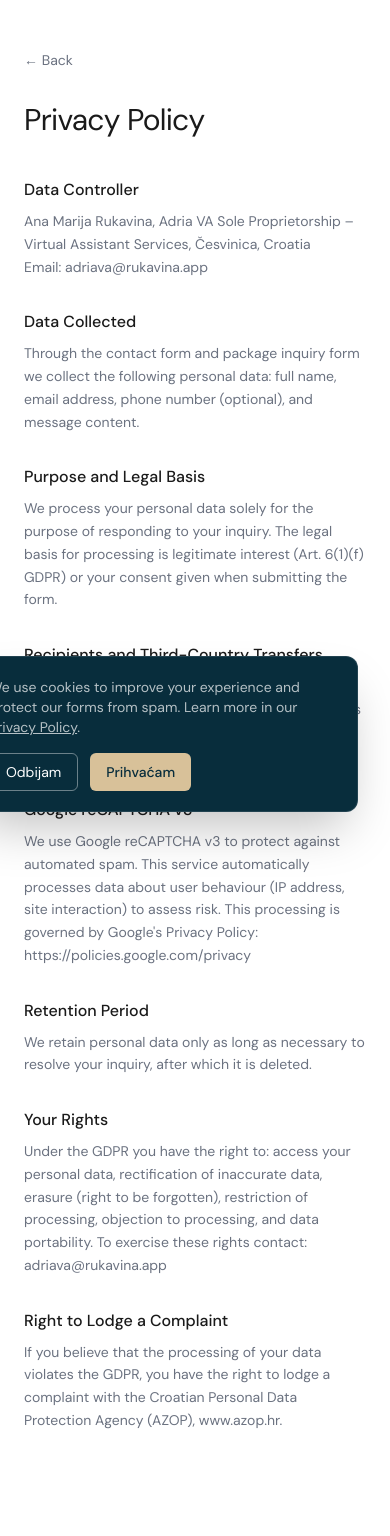
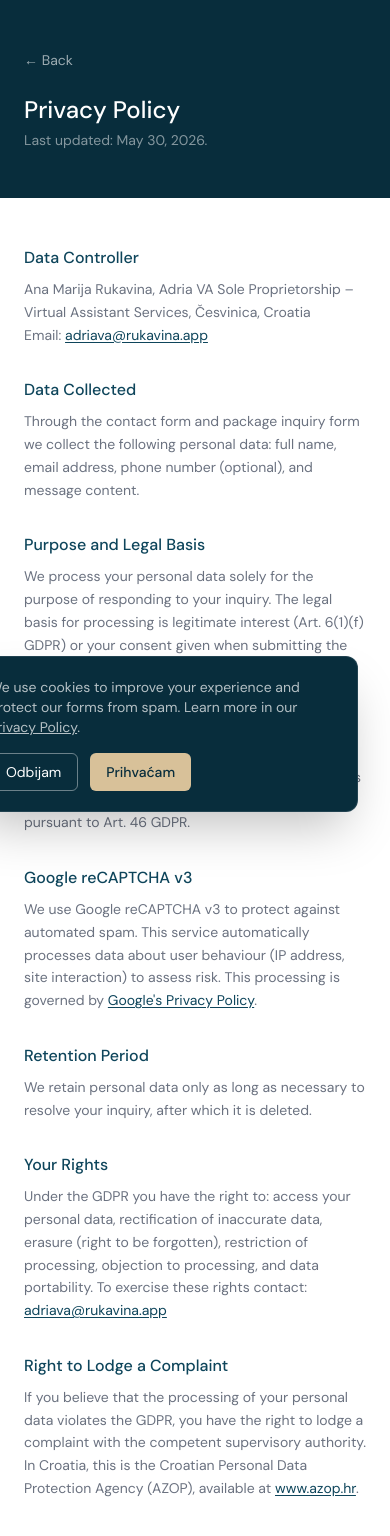
Before and after one commit to rukavina-git/adria-va, a Next.js app: page /en/privacy in a window 390 px wide. Shown: the top 1536 px of the page. Before the commit the page ends 1480 px from the top, so only its background shows below. Built offline with nearby package versions, Linux system fonts and the light colour scheme; no server answers; what react-google-recaptcha-v3 would draw is missing.

Commit message:
refactor PrivacyPage component; replace static content with dynamic rendering and enhance multilingual support

```diff
--- a/src/app/[locale]/privacy/page.tsx
+++ b/src/app/[locale]/privacy/page.tsx
@@ -8,84 +8,8 @@ export function generateStaticParams() {
   return routing.locales.map((locale) => ({ locale }));
 }
 
-const content = {
-  hr: {
-    back: "← Povratak",
-    title: "Politika privatnosti",
-    sections: [
-      {
-        heading: "Voditelj obrade podataka",
-        body: "Ana Marija Rukavina, Obrt Adria VA – za virtualnu asistenciju, Česvinica, Hrvatska\nE-mail: adriava@rukavina.app",
-      },
-      {
-        heading: "Podaci koji se prikupljaju",
-        body: "Putem kontakt forme i forme za paketni upit prikupljamo sljedeće osobne podatke: ime i prezime, adresu e-pošte, broj telefona (neobavezno) te sadržaj poruke.",
-      },
-      {
-        heading: "Svrha i osnova obrade",
-        body: "Vaše osobne podatke obrađujemo isključivo u svrhu odgovaranja na vaš upit. Pravna osnova obrade je legitimni interes voditelja obrade (čl. 6 st. 1 t. f GDPR-a) ili vaša privola izražena slanjem poruke.",
-      },
-      {
-        heading: "Primatelji podataka i prijenos u treće zemlje",
-        body: "Poruke se isporučuju putem servisa Resend (Resend Inc., SAD). Prijenos osobnih podataka u SAD odvija se temeljem standardnih ugovornih klauzula (SCC) sukladno čl. 46 GDPR-a.",
-      },
-      {
-        heading: "Google reCAPTCHA v3",
-        body: "Za zaštitu od automatiziranih spam poruka koristimo Google reCAPTCHA v3. Ovaj servis automatski obrađuje podatke o ponašanju korisnika (IP adresa, interakcija s web stranicom) radi procjene rizika. Na tu obradu primjenjuje se Googleova politika privatnosti dostupna na: https://policies.google.com/privacy",
-      },
-      {
-        heading: "Rok čuvanja podataka",
-        body: "Osobne podatke čuvamo samo onoliko dugo koliko je potrebno za rješavanje vašeg upita. Nakon toga se podaci brišu.",
-      },
-      {
-        heading: "Vaša prava",
-        body: "Sukladno GDPR-u, imate pravo na: pristup vašim osobnim podacima, ispravak netočnih podataka, brisanje podataka (pravo na zaborav), ograničenje obrade, prigovor na obradu te prenosivost podataka. Za ostvarivanje navedenih prava obratite se na: adriava@rukavina.app",
-      },
-      {
-        heading: "Pravo na prigovor nadzornom tijelu",
-        body: "Ako smatrate da obrada vaših podataka krši GDPR, imate pravo podnijeti prigovor Agenciji za zaštitu osobnih podataka (AZOP), www.azop.hr.",
-      },
-    ],
-  },
-  en: {
-    back: "← Back",
-    title: "Privacy Policy",
-    sections: [
-      {
-        heading: "Data Controller",
-        body: "Ana Marija Rukavina, Adria VA Sole Proprietorship – Virtual Assistant Services, Česvinica, Croatia\nEmail: adriava@rukavina.app",
-      },
-      {
-        heading: "Data Collected",
-        body: "Through the contact form and package inquiry form we collect the following personal data: full name, email address, phone number (optional), and message content.",
-      },
-      {
-        heading: "Purpose and Legal Basis",
-        body: "We process your personal data solely for the purpose of responding to your inquiry. The legal basis for processing is legitimate interest (Art. 6(1)(f) GDPR) or your consent given when submitting the form.",
-      },
-      {
-        heading: "Recipients and Third-Country Transfers",
-        body: "Messages are delivered via Resend (Resend Inc., USA). The transfer of personal data to the USA takes place under Standard Contractual Clauses (SCCs) pursuant to Art. 46 GDPR.",
-      },
-      {
-        heading: "Google reCAPTCHA v3",
-        body: "We use Google reCAPTCHA v3 to protect against automated spam. This service automatically processes data about user behaviour (IP address, site interaction) to assess risk. This processing is governed by Google's Privacy Policy: https://policies.google.com/privacy",
-      },
-      {
-        heading: "Retention Period",
-        body: "We retain personal data only as long as necessary to resolve your inquiry, after which it is deleted.",
-      },
-      {
-        heading: "Your Rights",
-        body: "Under the GDPR you have the right to: access your personal data, rectification of inaccurate data, erasure (right to be forgotten), restriction of processing, objection to processing, and data portability. To exercise these rights contact: adriava@rukavina.app",
-      },
-      {
-        heading: "Right to Lodge a Complaint",
-        body: "If you believe that the processing of your data violates the GDPR, you have the right to lodge a complaint with the Croatian Personal Data Protection Agency (AZOP), www.azop.hr.",
-      },
-    ],
-  },
-};
+const linkClass =
+  "text-brand underline underline-offset-2 hover:opacity-70 transition-opacity";
 
 export default async function PrivacyPage({
   params,
@@ -98,31 +22,221 @@ export default async function PrivacyPage({
   }
   setRequestLocale(locale);
 
-  const c = content[locale as keyof typeof content];
+  const isEn = locale === "en";
 
   return (
-    <div className="bg-white">
+    <div className="min-h-screen bg-white">
+      <div className="bg-brand-dark px-6 py-12">
+        <div className="mx-auto w-full max-w-5xl md:px-12">
+          <Link
+            href={`/${locale}`}
+            className="mb-6 inline-block text-sm text-white/60 transition-colors hover:text-white"
+          >
+            {isEn ? "← Back" : "← Natrag"}
+          </Link>
+          <h1 className="text-2xl font-medium text-white">
+            {isEn ? "Privacy Policy" : "Pravila privatnosti"}
+          </h1>
+          <p className="mt-1 text-sm text-white/50">
+            {isEn ? "Last updated: May 30, 2026." : "Zadnja izmjena: 30. svibnja 2026."}
+          </p>
+        </div>
+      </div>
+
       <div className="mx-auto w-full max-w-5xl px-6 py-12 md:px-12">
-        <Link
-          href={`/${locale}`}
-          className="mb-8 inline-block text-sm text-muted hover:text-ink"
-        >
-          {c.back}
-        </Link>
-        <h1 className="mb-10 text-3xl font-normal tracking-tight text-ink">
-          {c.title}
-        </h1>
         <div className="flex flex-col gap-8">
-          {c.sections.map((section) => (
-            <div key={section.heading}>
-              <h2 className="mb-2 text-base font-medium text-ink">
-                {section.heading}
-              </h2>
-              <p className="whitespace-pre-line text-sm leading-relaxed text-muted">
-                {section.body}
-              </p>
-            </div>
-          ))}
+
+          <div>
+            <h2 className="mb-2 text-base font-medium text-brand">
+              {isEn ? "Data Controller" : "Voditelj obrade podataka"}
+            </h2>
+            <p className="text-sm leading-relaxed text-muted">
+              {isEn ? (
+                <>
+                  Ana Marija Rukavina, Adria VA Sole Proprietorship – Virtual
+                  Assistant Services, Česvinica, Croatia
+                  <br />
+                  Email:{" "}
+                  <a href="mailto:adriava@rukavina.app" className={linkClass}>
+                    adriava@rukavina.app
+                  </a>
+                </>
+              ) : (
+                <>
+                  Ana Marija Rukavina, Obrt Adria VA – za virtualnu
+                  asistenciju, Česvinica, Hrvatska
+                  <br />
+                  E-mail:{" "}
+                  <a href="mailto:adriava@rukavina.app" className={linkClass}>
+                    adriava@rukavina.app
+                  </a>
+                </>
+              )}
+            </p>
+          </div>
+
+          <div>
+            <h2 className="mb-2 text-base font-medium text-brand">
+              {isEn ? "Data Collected" : "Podaci koji se prikupljaju"}
+            </h2>
+            <p className="text-sm leading-relaxed text-muted">
+              {isEn
+                ? "Through the contact form and package inquiry form we collect the following personal data: full name, email address, phone number (optional), and message content."
+                : "Putem kontakt forme i forme za paketni upit prikupljamo sljedeće osobne podatke: ime i prezime, adresu e-pošte, broj telefona (neobavezno) te sadržaj poruke."}
+            </p>
+          </div>
+
+          <div>
+            <h2 className="mb-2 text-base font-medium text-brand">
+              {isEn ? "Purpose and Legal Basis" : "Svrha i osnova obrade"}
+            </h2>
+            <p className="text-sm leading-relaxed text-muted">
+              {isEn
+                ? "We process your personal data solely for the purpose of responding to your inquiry. The legal basis for processing is legitimate interest (Art. 6(1)(f) GDPR) or your consent given when submitting the form."
+                : "Vaše osobne podatke obrađujemo isključivo u svrhu odgovaranja na vaš upit. Pravna osnova obrade je legitimni interes voditelja obrade (čl. 6 st. 1 t. f GDPR-a) ili vaša privola izražena slanjem poruke."}
+            </p>
+          </div>
+
+          <div>
+            <h2 className="mb-2 text-base font-medium text-brand">
+              {isEn
+                ? "Recipients and Third-Country Transfers"
+                : "Primatelji podataka i prijenos u treće zemlje"}
+            </h2>
+            <p className="text-sm leading-relaxed text-muted">
+              {isEn
+                ? "Messages are delivered via Resend (Resend Inc., USA). The transfer of personal data to the USA takes place under Standard Contractual Clauses (SCCs) pursuant to Art. 46 GDPR."
+                : "Poruke se isporučuju putem servisa Resend (Resend Inc., SAD). Prijenos osobnih podataka u SAD odvija se temeljem standardnih ugovornih klauzula (SCC) sukladno čl. 46 GDPR-a."}
+            </p>
+          </div>
+
+          <div>
+            <h2 className="mb-2 text-base font-medium text-brand">
+              Google reCAPTCHA v3
+            </h2>
+            <p className="text-sm leading-relaxed text-muted">
+              {isEn ? (
+                <>
+                  We use Google reCAPTCHA v3 to protect against automated spam.
+                  This service automatically processes data about user behaviour
+                  (IP address, site interaction) to assess risk. This processing
+                  is governed by{" "}
+                  <a
+                    href="https://policies.google.com/privacy"
+                    target="_blank"
+                    rel="noopener noreferrer"
+                    className={linkClass}
+                  >
+                    Google&apos;s Privacy Policy
+                  </a>
+                  .
+                </>
+              ) : (
+                <>
+                  Za zaštitu od automatiziranih spam poruka koristimo Google
+                  reCAPTCHA v3. Ovaj servis automatski obrađuje podatke o
+                  ponašanju korisnika (IP adresa, interakcija s web stranicom)
+                  radi procjene rizika. Na tu obradu primjenjuje se{" "}
+                  <a
+                    href="https://policies.google.com/privacy"
+                    target="_blank"
+                    rel="noopener noreferrer"
+                    className={linkClass}
+                  >
+                    Googleova politika privatnosti
+                  </a>
+                  .
+                </>
+              )}
+            </p>
+          </div>
+
+          <div>
+            <h2 className="mb-2 text-base font-medium text-brand">
+              {isEn ? "Retention Period" : "Rok čuvanja podataka"}
+            </h2>
+            <p className="text-sm leading-relaxed text-muted">
+              {isEn
+                ? "We retain personal data only as long as necessary to resolve your inquiry, after which it is deleted."
+                : "Osobne podatke čuvamo samo onoliko dugo koliko je potrebno za rješavanje vašeg upita. Nakon toga se podaci brišu."}
+            </p>
+          </div>
+
+          <div>
+            <h2 className="mb-2 text-base font-medium text-brand">
+              {isEn ? "Your Rights" : "Vaša prava"}
+            </h2>
+            <p className="text-sm leading-relaxed text-muted">
+              {isEn ? (
+                <>
+                  Under the GDPR you have the right to: access your personal
+                  data, rectification of inaccurate data, erasure (right to be
+                  forgotten), restriction of processing, objection to
+                  processing, and data portability. To exercise these rights
+                  contact:{" "}
+                  <a href="mailto:adriava@rukavina.app" className={linkClass}>
+                    adriava@rukavina.app
+                  </a>
+                </>
+              ) : (
+                <>
+                  Sukladno GDPR-u, imate pravo na: pristup vašim osobnim
+                  podacima, ispravak netočnih podataka, brisanje podataka
+                  (pravo na zaborav), ograničenje obrade, prigovor na obradu te
+                  prenosivost podataka. Za ostvarivanje navedenih prava
+                  obratite se na:{" "}
+                  <a href="mailto:adriava@rukavina.app" className={linkClass}>
+                    adriava@rukavina.app
+                  </a>
+                </>
+              )}
+            </p>
+          </div>
+
+          <div>
+            <h2 className="mb-2 text-base font-medium text-brand">
+              {isEn
+                ? "Right to Lodge a Complaint"
+                : "Pravo na prigovor nadzornom tijelu"}
+            </h2>
+            <p className="text-sm leading-relaxed text-muted">
+              {isEn ? (
+                <>
+                  If you believe that the processing of your personal data
+                  violates the GDPR, you have the right to lodge a complaint
+                  with the competent supervisory authority. In Croatia, this is
+                  the Croatian Personal Data Protection Agency (AZOP), available
+                  at{" "}
+                  <a
+                    href="https://www.azop.hr"
+                    target="_blank"
+                    rel="noopener noreferrer"
+                    className={linkClass}
+                  >
+                    www.azop.hr
+                  </a>
+                  .
+                </>
+              ) : (
+                <>
+                  Ako smatrate da obrada vaših osobnih podataka krši GDPR,
+                  imate pravo podnijeti pritužbu nadležnom nadzornom tijelu. U
+                  Republici Hrvatskoj to je Agencija za zaštitu osobnih
+                  podataka (AZOP), dostupna na{" "}
+                  <a
+                    href="https://www.azop.hr"
+                    target="_blank"
+                    rel="noopener noreferrer"
+                    className={linkClass}
+                  >
+                    www.azop.hr
+                  </a>
+                  .
+                </>
+              )}
+            </p>
+          </div>
+
         </div>
       </div>
     </div>
```
